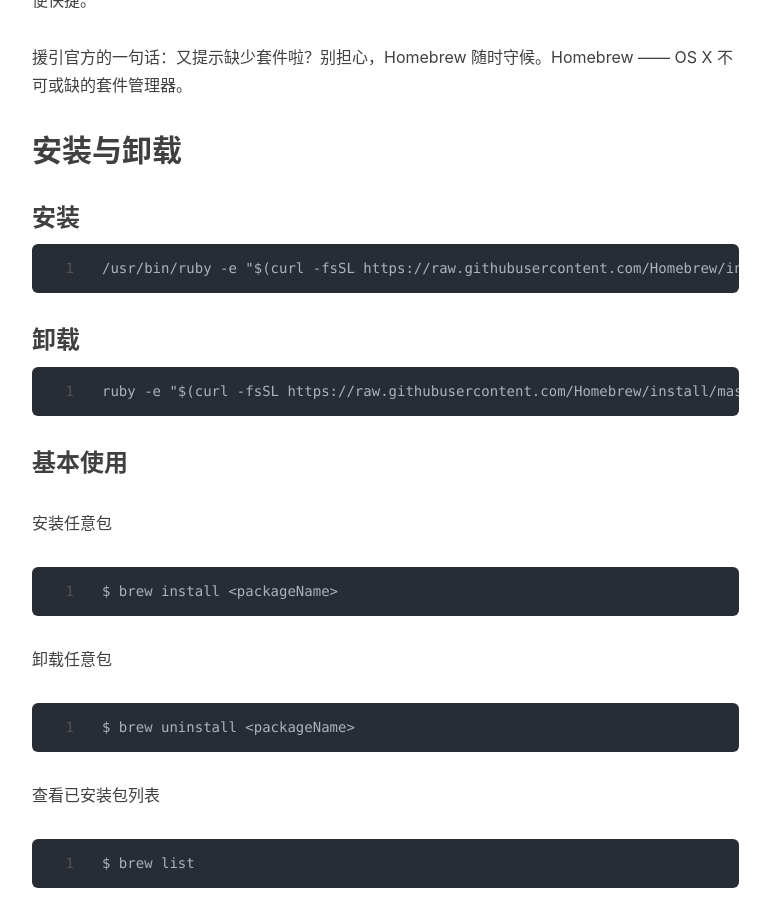
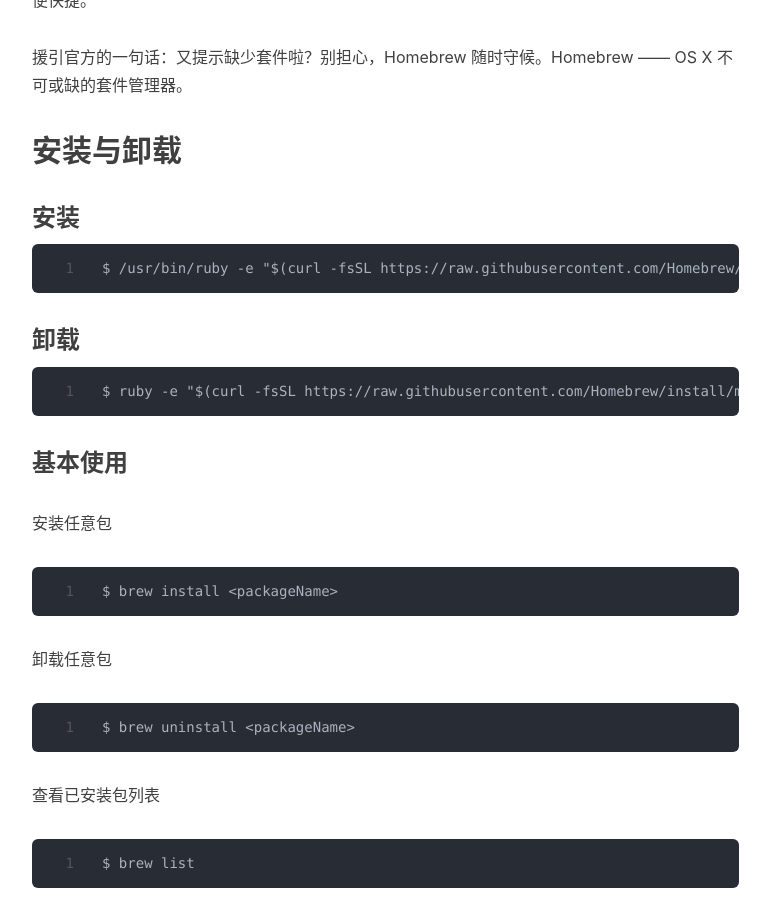
Before and after one commit to bitnpc/bitnpc.github.io, a Jekyll site: the page built from _posts/2014-07-01-macOS开发环境配置.md, in a window 1280 px wide and 900 px high, scrolled down 1284 px. Shown: the whole window, without its empty margins (233-1003 px from the left). Built offline with Jekyll 4.4.1, drawn with Linux system fonts in a browser that asks for light colours; nearby versions of some CDN libraries; comment, search, counter and statistics services are not loaded.

Commit message:
Fix markup

````diff
--- a/_posts/2014-07-01-macOS开发环境配置.md
+++ b/_posts/2014-07-01-macOS开发环境配置.md
@@ -31,12 +31,12 @@ Homebrew是一款Mac OS平台下的软件包管理工具，拥有安装、卸载
 ## 安装与卸载
 ### 安装
 ```
-/usr/bin/ruby -e "$(curl -fsSL https://raw.githubusercontent.com/Homebrew/install/master/install)"
+$ /usr/bin/ruby -e "$(curl -fsSL https://raw.githubusercontent.com/Homebrew/install/master/install)"
 ```
 
 ### 卸载
 ```
-ruby -e "$(curl -fsSL https://raw.githubusercontent.com/Homebrew/install/master/uninstall)"
+$ ruby -e "$(curl -fsSL https://raw.githubusercontent.com/Homebrew/install/master/uninstall)"
 ```
 
 ### 基本使用
````
